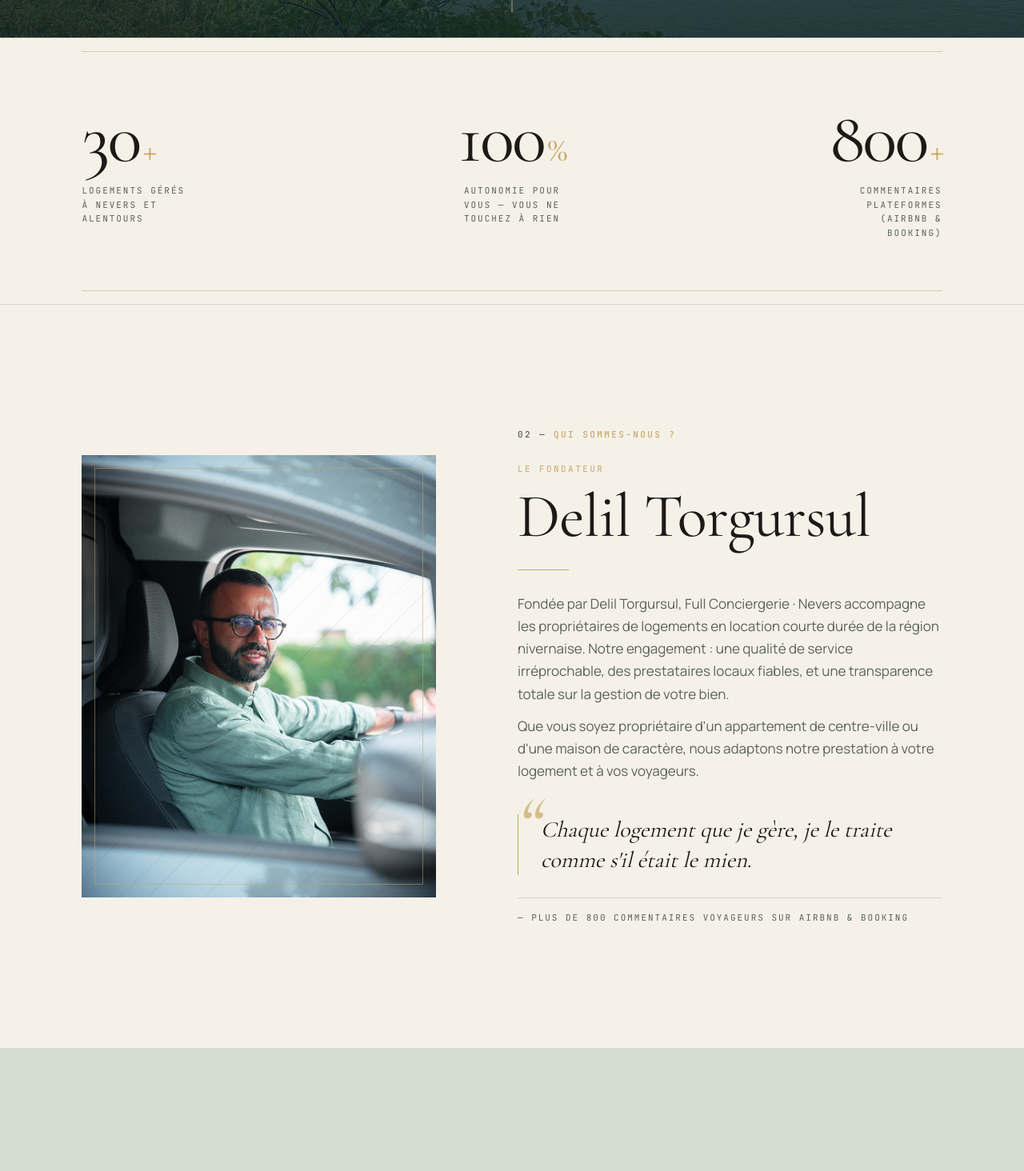
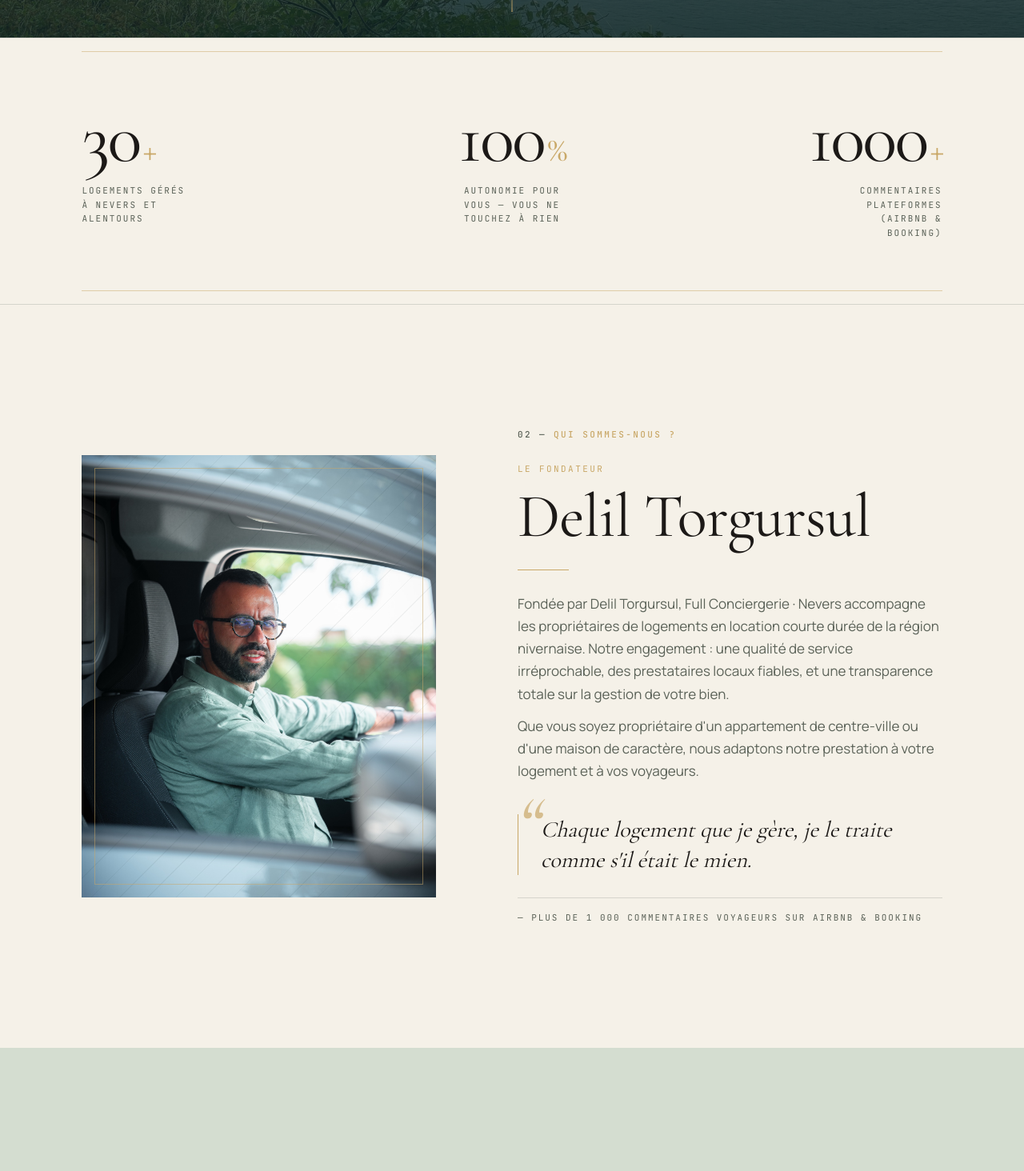
Before and after one commit to FullConciergerie/full-conciergerie-nevers-site, a Next.js app: page / in a window 1280 px wide. Shown: the part 840-2304 px from the top of the page at 80% size. Built offline with nearby package versions, Linux system fonts and the light colour scheme.

Commit message:
Accueil : plus de 1000 commentaires Airbnb & Booking

```diff
--- a/app/page.tsx
+++ b/app/page.tsx
@@ -312,7 +312,7 @@ export default function HomePage() {
               <span className="trust-label">Autonomie pour vous — vous ne touchez à rien</span>
             </div>
             <div className="trust-item end reveal reveal-delay-2">
-              <span className="trust-num serif">800<span className="suffix">+</span></span>
+              <span className="trust-num serif">1000<span className="suffix">+</span></span>
               <span className="trust-label">Commentaires plateformes (Airbnb &amp; Booking)</span>
             </div>
           </div>
@@ -358,7 +358,7 @@ export default function HomePage() {
                 Chaque logement que je gère, je le traite comme s&apos;il était le mien.
               </blockquote>
               <div className="founder-rating">
-                <span className="src">— Plus de 800 commentaires voyageurs sur Airbnb &amp; Booking</span>
+                <span className="src">— Plus de 1 000 commentaires voyageurs sur Airbnb &amp; Booking</span>
               </div>
             </div>
           </div>
@@ -591,7 +591,7 @@ export default function HomePage() {
             <h2 className="title serif">Des voyageurs comblés,<br/>des propriétaires sereins.</h2>
             <span className="gold-rule"></span>
             <p className="lede" style={{ color: 'var(--texte-mute)', marginTop: '16px' }}>
-              Plus de 800 commentaires sur Airbnb et Booking. Voici quelques retours récents de
+              Plus de 1 000 commentaires sur Airbnb et Booking. Voici quelques retours récents de
               voyageurs ayant séjourné dans nos logements.
             </p>
           </div>
@@ -657,7 +657,7 @@ export default function HomePage() {
 
           <div style={{ marginTop: '56px', textAlign: 'center' }} className="reveal">
             <span className="eyebrow">
-              Plus de 800 commentaires voyageurs sur Airbnb &amp; Booking
+              Plus de 1 000 commentaires voyageurs sur Airbnb &amp; Booking
             </span>
           </div>
         </div>
```
